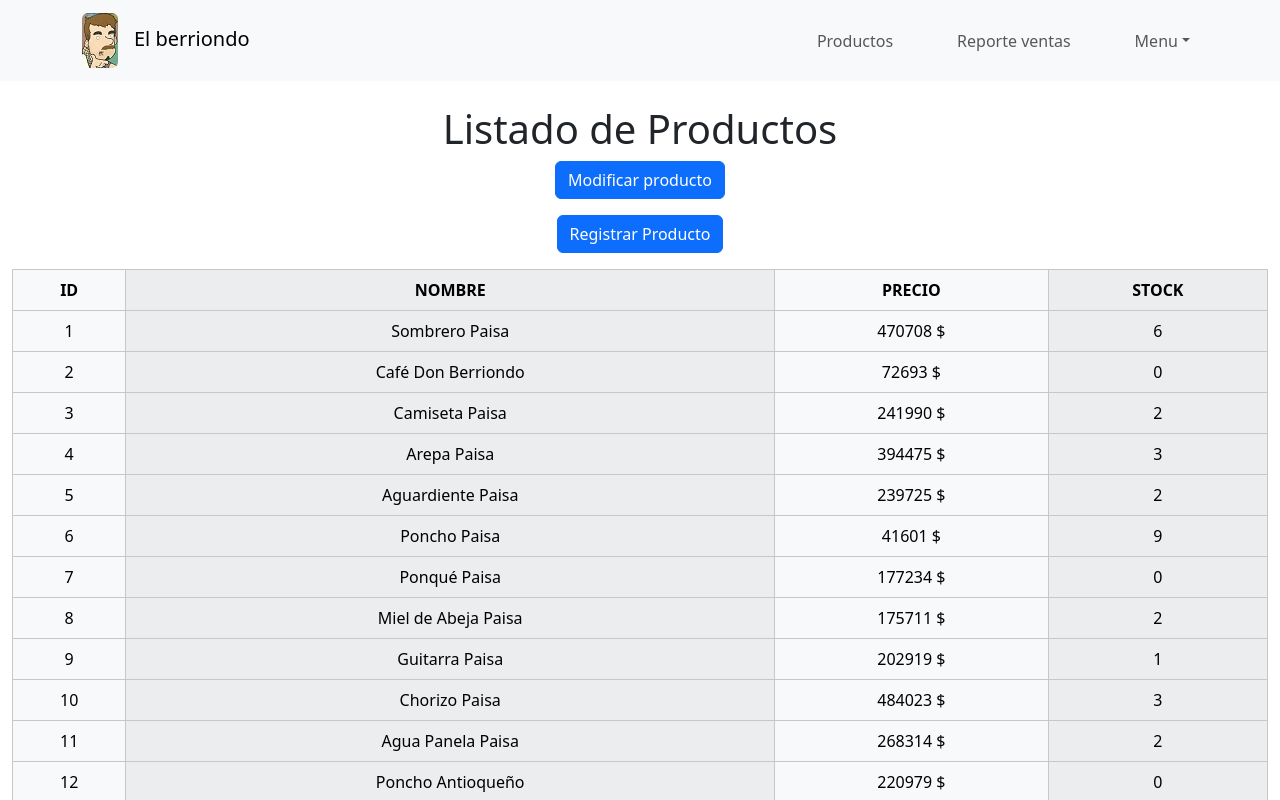
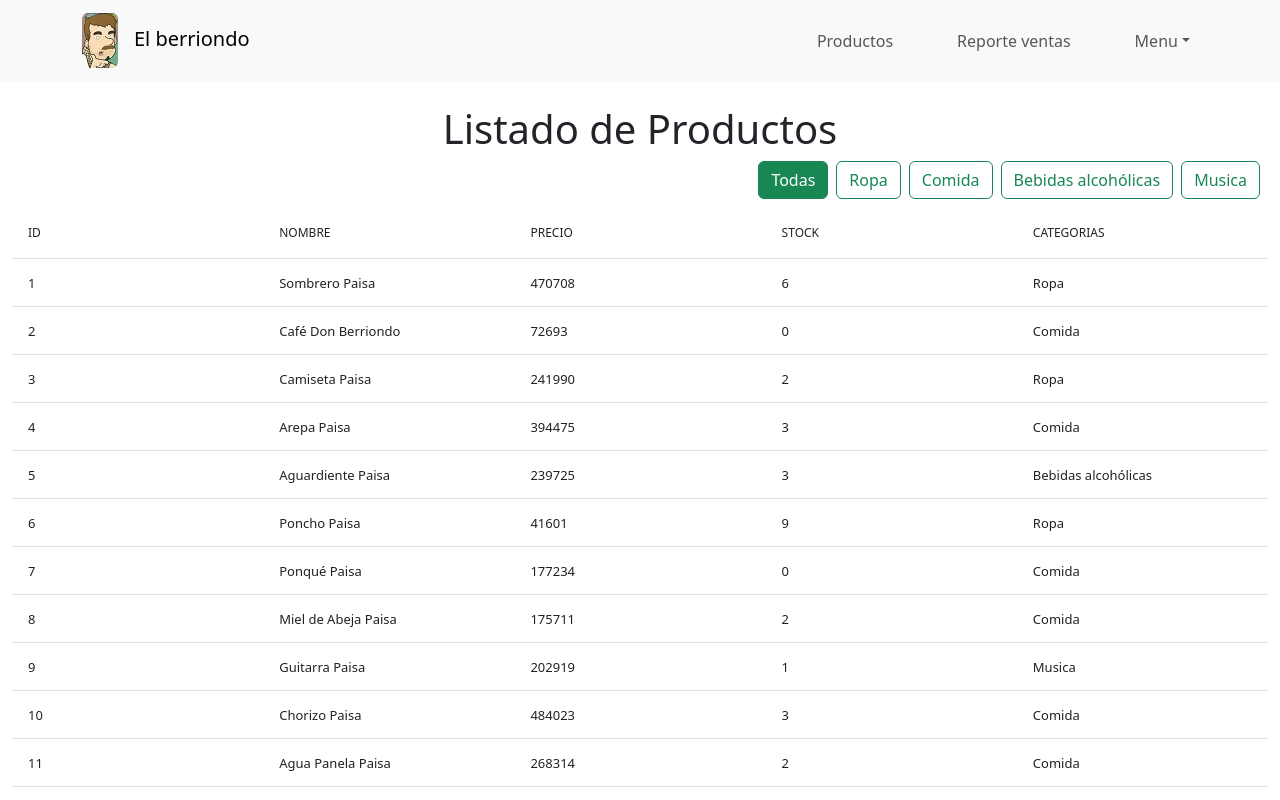
Before and after one commit to JPHITA/El-berriondo, a React (Vite) app in the folder frontend/: page /listadoProductos in a window 1280 px wide. Shown: the top 800 px of the page. Built offline with nearby package versions, Linux system fonts and the light colour scheme.

Commit message:
Se agrega el ordenado y filtrado al listado de producto. Signed-off-by: Marcos Carrillo <mdcarrillob@unal.edu.co>

```diff
--- a/frontend/package.json
+++ b/frontend/package.json
@@ -13,8 +13,10 @@
     "bootstrap": "^5.3.2",
     "react": "^18.2.0",
     "react-bootstrap": "^2.8.0",
+    "react-data-table-component": "^7.5.4",
     "react-dom": "^18.2.0",
-    "react-router-dom": "^6.16.0"
+    "react-router-dom": "^6.16.0",
+    "styled-components": "^6.1.0"
   },
   "devDependencies": {
     "@types/react": "^18.2.15",
--- a/frontend/src/Admin/Pages/listadoProductosPage.tsx
+++ b/frontend/src/Admin/Pages/listadoProductosPage.tsx
@@ -1,22 +1,77 @@
-import {Container, Row, Col, Table }from 'react-bootstrap';
-import { MockProductos } from '../Mocks/registroProductos';
+import {Container, Row, Col, Table}from 'react-bootstrap';
+import { MockProductos } from '../../Ventas/Mocks/Productos.ts';
+import { MockCategorias } from '../../Ventas/Mocks/Categorias.ts';
 import { ButtonModificarProducto } from '../Components/ButtonModificarProducto.tsx';
 import { ButtonRegistrarProducto } from '../Components/ButtonRegistrarProducto.tsx';
+import { FiltroCategorias } from "../../Ventas/Components/FiltroCategorias.tsx";
 import { Header } from '../Components/HeaderAdmin.tsx';
+import DataTable from 'react-data-table-component';
+import { useState } from 'react';
 
 export const ListadoProductosPage = () => {
+
+    const [Productos,setProductos]= useState(MockProductos);
+    const columns = [
+        {
+            name: 'ID',
+            selector: row => row.id,
+            sortable: true,
+        },
+        {
+            name: 'NOMBRE',
+            selector: row => row.nombre,
+            sortable: true,
+        },
+        {
+            name: 'PRECIO',
+            selector: row => row.precio,
+            sortable: true,
+        },
+        {
+            name: 'STOCK',
+            selector: row => row.stock,
+            sortable: true,
+        },
+        {
+            name: 'CATEGORIAS',
+            selector: row => MockCategorias.find(cat => cat.id === row.categoria)?.nombre,
+            sortable: true,
+        }
+    ];
+
+    function handleFiltro(idFiltroCat: number) {
+        if (idFiltroCat === -1) {
+            setProductos(MockProductos);
+        } else {
+            setProductos(MockProductos.filter(producto => producto.categoria === idFiltroCat));
+        }
+    }
+
 
     return (
         <>
         <Header/>
         <Container fluid >
             <h1 style={{textAlign: "center"}}>Listado de Productos</h1>
+            <Col style={{textAlign: "right"}}>
+            <FiltroCategorias handleFiltro={handleFiltro}/>
+            </Col>
+            <Row>
+                <Col style={{justifyContent:'center'}}>
+                <DataTable
+                    columns={columns}
+                    data={Productos}
+                />
+                </Col>
+            </Row>
             <Col style={{textAlign: "center"}}><ButtonModificarProducto/></Col>
             <p></p>
             <Col style={{textAlign: "center"}}><ButtonRegistrarProducto/></Col>
             <p></p>
-            <Row>
-                <Col style={{justifyContent:'center'}}>
+
+        </Container>
+        </>
+/*
                     <Table responsive bordered striped='columns'  variant='light'>
                         <thead>
                             <tr>
@@ -39,11 +94,7 @@ export const ListadoProductosPage = () => {
                             })}
                         </tbody>
                     </Table>
-                    </Col>
-            </Row>
+*/
 
-
-        </Container>
-        </>
   );
 };
--- a/frontend/src/Ventas/Mocks/Categorias.ts
+++ b/frontend/src/Ventas/Mocks/Categorias.ts
@@ -14,7 +14,7 @@ export const MockCategorias: Categoria[] = [
     },
     {
         id: 3,
-        nombre: "bebidas alcohólicas"
+        nombre: "Bebidas alcohólicas"
     },
     {
         id: 4,
```
Also changed, not shown: 1 other file (tests, documents, lock files or other folders).
